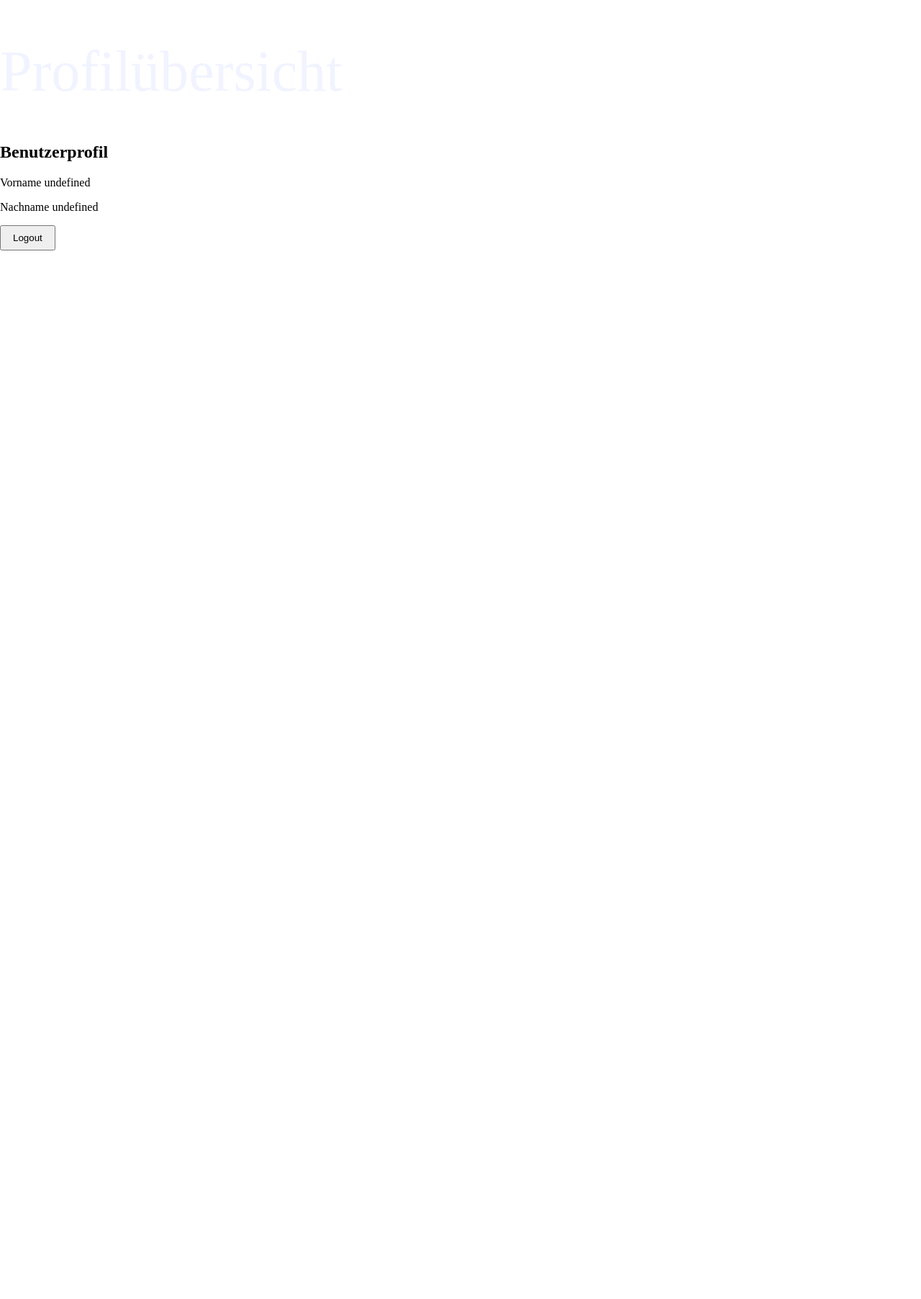
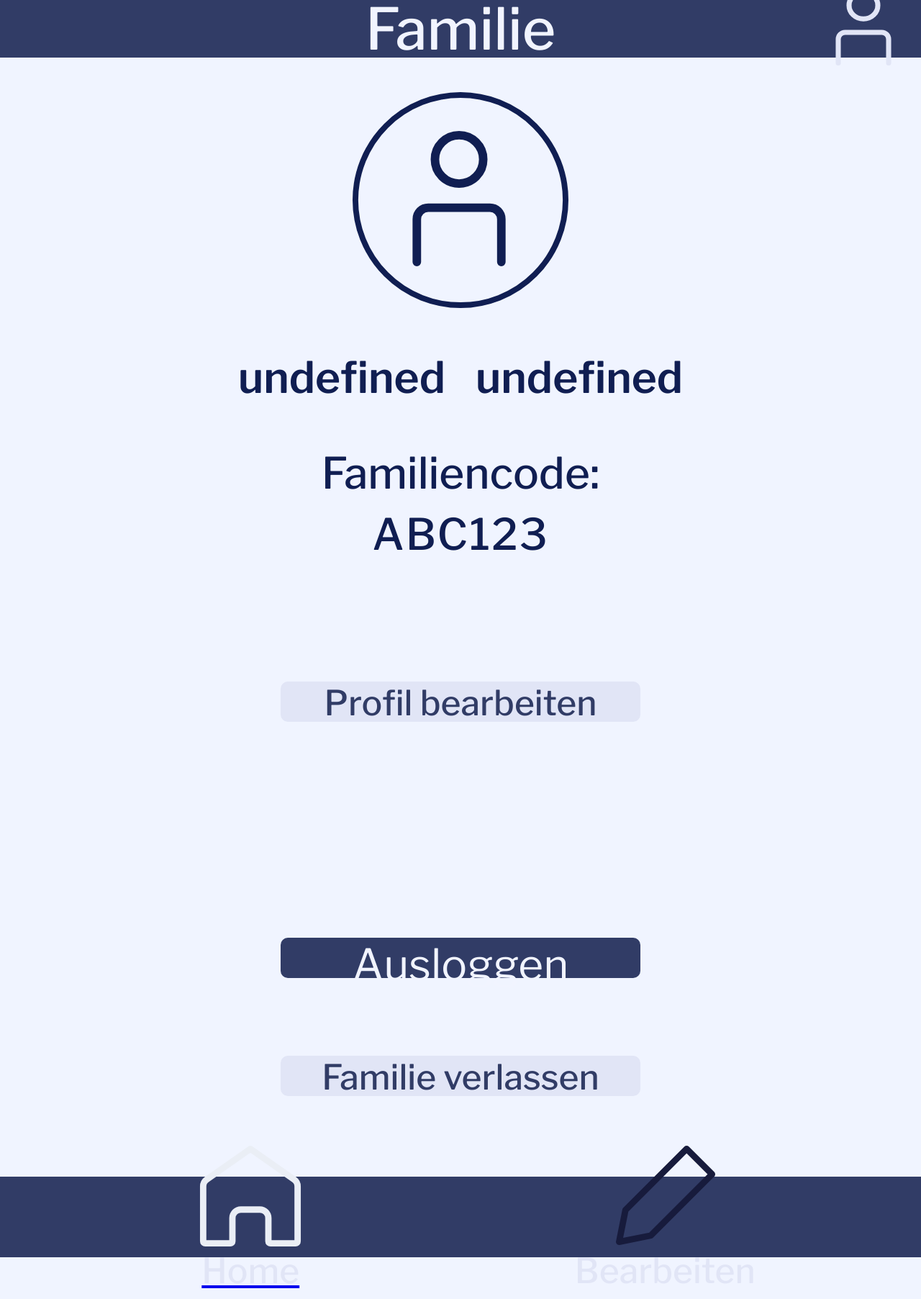
Before and after one commit to selmasahin1/im4, a PHP site: page /profile.html in a window 1280 px wide. Shown: the whole page at 72% size. Before the commit the page ends 348 px from the top, so only its background shows below. Run offline with PHP 8.4, Linux system fonts and the light colour scheme.

Commit message:
profile html und css geslayed

```diff
--- a/css/buttonstyles.css
+++ b/css/buttonstyles.css
@@ -34,7 +34,7 @@
     height: 7vh;
     flex-shrink: 0;
     border-radius: 10px;
-    background: #EFF1F9;
+    background: #E1E5F6;
     font-size: 48px;
     font-weight: 500;
     color: #313C66;
--- /dev/null
+++ b/css/profile.css
@@ -0,0 +1,159 @@
+html, body {
+    height: 100%;
+    margin: 0;
+}
+
+body {
+    display: flex;
+    flex-direction: column;
+    background-color: #F0F4FF;
+    font-family: "Libre Franklin", sans-serif;
+    min-height: 100vh;
+}
+
+footer {
+    width: 100%;
+    height: 14vh;
+    display: flex;
+    justify-content: center;
+    align-items: center;
+    background-color: #313C66;
+    color: #fff;
+    font-size: 2rem;
+    margin-top: auto;
+}
+
+main {
+    display: flex;
+    flex-direction: column;
+    justify-content: center;
+    align-items: center;
+    gap: 4em;
+    margin: 100px 0;
+}
+
+.home, .edit {
+    display: flex;
+    justify-content: center;
+    align-items: center;
+    flex-direction: column;
+}
+
+.home img, .edit img {
+    width: 150px;
+    height: 150px;
+    filter: brightness(0) saturate(100%) invert(92%) sepia(6%) saturate(200%) hue-rotate(180deg) brightness(100%) contrast(100%);
+}
+
+.edit img {
+      width: 150px;
+    height: 150px;
+    filter: brightness(0) saturate(100%) invert(12%) sepia(14%) saturate(2800%) hue-rotate(198deg) brightness(90%) contrast(100%);
+}
+
+
+.home {
+    padding: 10px 13vw;
+    width: 40vw;
+    margin-left: 5vw;
+}
+
+.edit {
+
+    border-radius: 60px;
+    padding: 10px 13vw;
+    width: 40vw;
+    margin-right: 5vw;
+    text-decoration: none;
+}
+
+p {
+    color: #E1E5F6;
+    font-size: 3rem;
+    font-weight: 500;
+    margin: 0;
+}
+
+.home p {
+    color: #E1E5F6;
+}
+
+#userProfile {
+    display: flex;
+    flex-direction: column;
+    align-items: center;
+    text-align: center;
+    height: 100%; /* oder eine feste Höhe, falls nötig */
+}
+
+#userFullName {
+    display: flex;
+    justify-content: center;
+    gap: 0.7em;
+    font-size: 60px;
+    font-weight: 600;
+    color: #101E52;
+    margin-bottom: 1em;
+    text-align: center;
+    margin-top: 1em;
+}
+
+#familyCode {
+    color: #101E52;
+    font-size: 60px;
+    margin-bottom: 2em;
+    text-align: center;
+}
+
+#familyCodeValue {
+    display: block;
+    color: #101E52;
+    font-size: 60px;
+    font-weight: 500;
+    margin-top: 0.2em;
+    letter-spacing: 2px;
+    text-align: center;
+}
+
+
+
+.logo {
+    display: block;
+    margin-left: auto;
+    margin-right: auto;
+    margin-top: 3em;
+    margin-bottom: 0em;
+    width: 300px;
+    height: 300px;
+}
+
+#editProfileBtn {
+    margin-top: 1em;
+    margin-bottom: 5em; /* Erhöht den Abstand nach unten */
+    align-self: flex-start; /* Optional: linksbündig, entferne für zentriert */
+}
+
+button.primary-button {
+      display: block;
+    margin: 1em auto;
+    width: 80%;
+    max-width: 500px;
+    text-align: center;
+}
+
+button.secondary-button {
+    display: block;
+    margin: 1em auto;
+    width: 80%;
+    max-width: 500px;
+    text-align: center;
+}
+
+.profile-actions {
+    width: 100%;
+    margin-top: auto;
+    margin-bottom: 4em;
+    display: flex;
+    flex-direction: column;
+    align-items: center;
+}
--- a/profile.html
+++ b/profile.html
@@ -3,25 +3,54 @@
   <head>
     <meta charset="UTF-8" />
     <title>Protected Page</title>
-    <link rel="stylesheet" href="css/style.css" />
-     <script src="js/mainButton.js" defer></script>
-  <script src="js/secondaryButton.js" defer></script>
-
+    <link rel="stylesheet" href="css/profile.css" />
+  <link rel="stylesheet" href="css/buttonstyles.css" />
+  <link rel="preconnect" href="https://fonts.googleapis.com">
+  <link rel="preconnect" href="https://fonts.gstatic.com" crossorigin>
+  <link href="https://fonts.googleapis.com/css2?family=Libre+Franklin:ital,wght@0,100..900;1,100..900&display=swap"
+    rel="stylesheet">
+  <script src="js/profilHeader.js" defer></script>
   </head>
 
   <body>
-    <h1>Profilübersicht</h1>
+    <profil-header></profil-header>
+     <img src="resources/assets/person.svg" alt="Logo" class="logo" />
+
 
     <!-- This is where we'll dynamically show the protected content -->
     <section id="userProfile">
-      <h2>Benutzerprofil</h2>
-      <p id="userFirstName">Vorname <span id="firstName">Test</span></p>
-      <p id="userLastName">Nachname <span id="lastName">Test</span></p>
+
+      <p id="userFullName">
+        <span id="firstName">Test</span>
+        <span id="lastName">Test</span>
+      </p>
+      <p id="familyCode">
+        Familiencode:<br>
+        <span id="familyCodeValue">ABC123</span>
+      </p>
     </section>
 
-    <button id="logoutBtn">Logout</button>
+    <button class="secondary-button" id="editProfileBtn">Profil bearbeiten</button>
+
+    <div class="profile-actions">
+        <button class="primary-button" id="logoutBtn">Ausloggen</button>
+        <button class="secondary-button" id="leaveFamilyBtn">Familie verlassen</button>
+    </div>
+
+
 
     <script type="module" src="js/profile.js" defer></script>
     <script src="js/logout.js"></script>
+
+    <footer>
+    <a href="home.html" class="home">
+        <img src="resources/assets/home.svg" alt="Home Icon" class="homeImg" />
+        <p>Home</p>
+    </a>
+    <a href="edit.html" class="edit">
+        <img src="resources/assets/Pencil.svg" alt="Edit Icon" class="editImg" />
+        <p>Bearbeiten</p>
+    </a>
+</footer>
   </body>
 </html>
```
